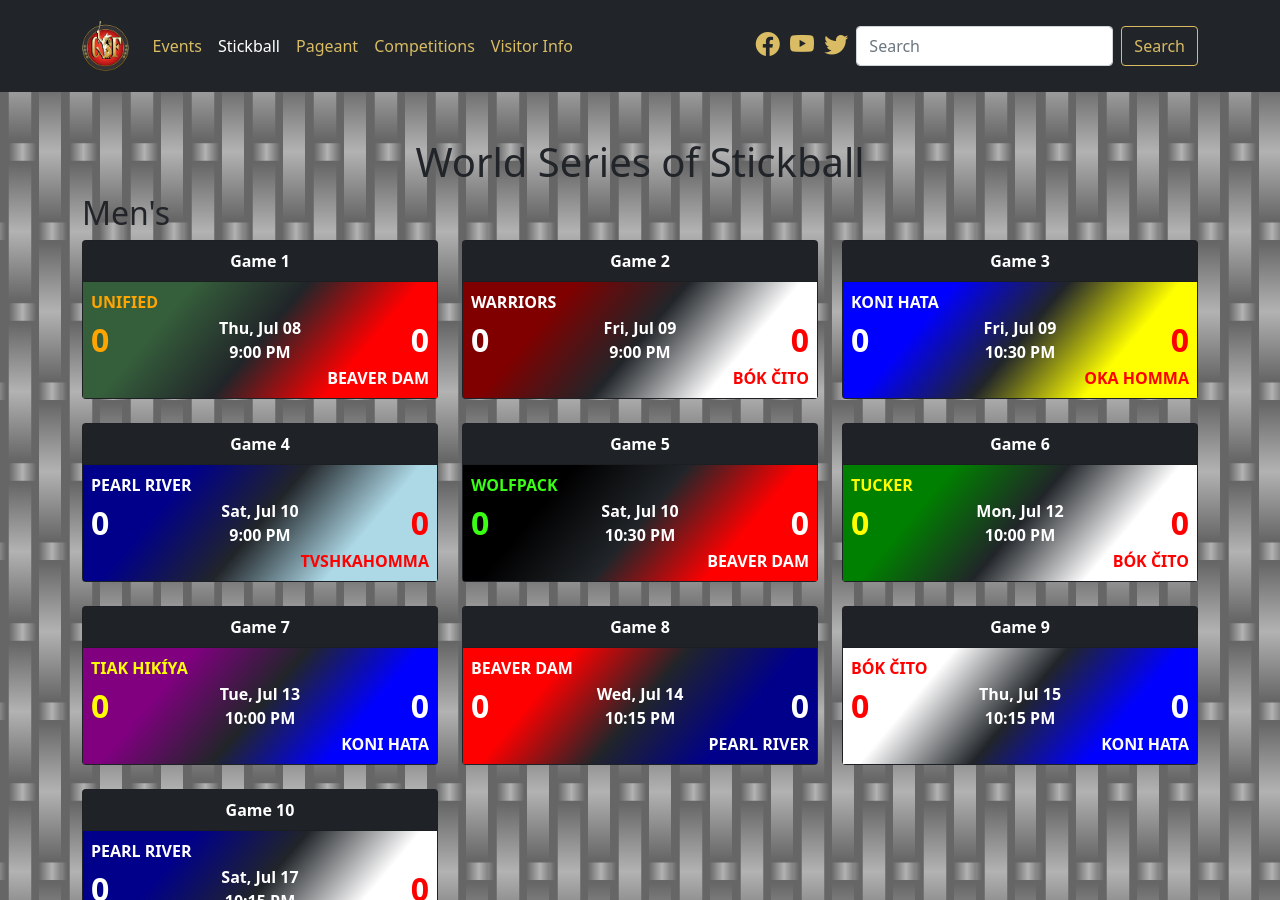
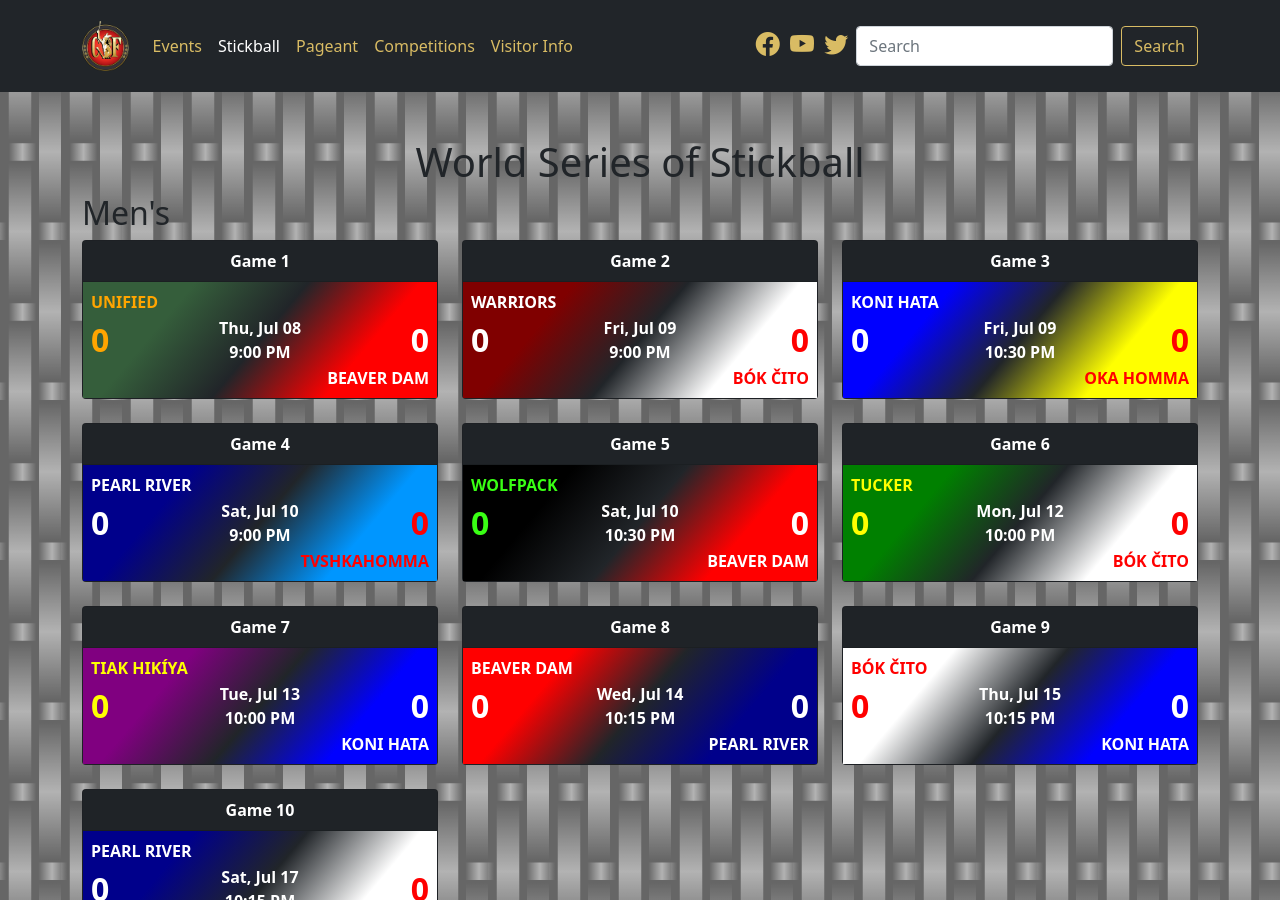
Before and after one commit to smattera/smattera.github.io, a Jekyll site: the page built from stickball/index.md, in a window 1280 px wide and 900 px high. Built offline with Jekyll 4.4.1, drawn with Linux system fonts in a browser that asks for light colours; nearby versions of some CDN libraries.

Commit message:
Update stickball.html

```diff
--- a/_includes/stickball.html
+++ b/_includes/stickball.html
@@ -7,8 +7,8 @@
         {% include game.html g="1" d="Thu, Jul 08" hr="9:00 PM" t1="UNIFIED" t1c="#355E3B" t1c2="orange" t1s="0" t2="BEAVER DAM" t2c="red" t2c2="white" t2s="0" %}
         {% include game.html g="2" d="Fri, Jul 09" hr="9:00 PM" t1="WARRIORS" t1c="maroon" t1c2="white" t1s="0" t2="BÓK ČITO" t2c="white" t2c2="red" t2s="0" %}
         {% include game.html g="3" d="Fri, Jul 09" hr="10:30 PM" t1="KONI HATA" t1c="blue" t1c2="white" t1s="0" t2="OKA HOMMA" t2c="yellow" t2c2="red" t2s="0" %}
-        {% include game.html g="4" d="Sat, Jul 10" hr="9:00 PM" t1="PEARL RIVER" t1c="darkblue" t1c2="white" t1s="0" t2="TVSHKAHOMMA" t2c="lightblue" t2c2="red" t2s="0" %}
-        {% include game.html g="5" d="Sat, Jul 10" hr="10:30 PM" t1="WOLFPACK" t1c="black" t1c2="#39ff14" t1s="0" t2="BEAVER DAM" t2c="red" t2c2="white" t2s="0" %}
+        {% include game.html g="4" d="Sat, Jul 10" hr="9:00 PM" t1="PEARL RIVER" t1c="darkblue" t1c2="white" t1s="0" t2="TVSHKAHOMMA" t2c="#0096FF" t2c2="red" t2s="0" %}
+        {% include game.html g="5" d="Sat, Jul 10" hr="10:30 PM" t1="WOLFPACK" t1c="black" t1c2="#39FF14" t1s="0" t2="BEAVER DAM" t2c="red" t2c2="white" t2s="0" %}
         {% include game.html g="6" d="Mon, Jul 12" hr="10:00 PM" t1="TUCKER" t1c="green" t1c2="yellow" t1s="0" t2="BÓK ČITO" t2c="white" t2c2="red" t2s="0" %}
         {% include game.html g="7" d="Tue, Jul 13" hr="10:00 PM" t1="TIAK HIKÍYA" t1c="purple" t1c2="yellow" t1s="0" t2="KONI HATA" t2c="blue" t2c2="white" t2s="0" %}
         {% include game.html g="8" d="Wed, Jul 14" hr="10:15 PM" t1="BEAVER DAM" t1c="red" t1c2="white" t1s="0" t2="PEARL RIVER" t2c="darkblue" t2c2="white" t2s="0" %}
```
